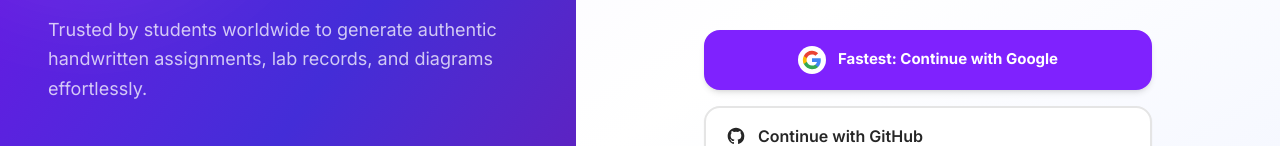
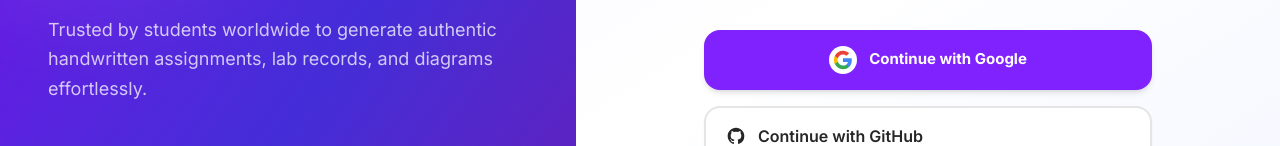
Before and after one commit to bipin-vishwakarma/inktrail, a React (Vite) app: page /auth in a window 1280 px wide. Shown: the part 273-419 px from the top of the page. Built offline with nearby package versions, Linux system fonts and the light colour scheme; no server answers; a web font is replaced by a local one.

Commit message:
fix: resolve text visibility issue and update google auth button

```diff
--- a/src/index.css
+++ b/src/index.css
@@ -681,6 +681,7 @@ html {
   }
 }
 
+@layer base {
   body {
     @apply bg-paper text-ink antialiased;
     font-feature-settings: "rlig" 1, "calt" 1;
@@ -689,6 +690,7 @@ body {
 
   h1, h2, h3, h4, h5, h6 {
     @apply font-display tracking-tight text-ink;
+  }
 }
 
 @keyframes fadeInUp {
--- a/src/pages/AuthPage.tsx
+++ b/src/pages/AuthPage.tsx
@@ -259,7 +259,7 @@ export default function AuthPage() {
                                                     <path fill="#EA4335" d="M12 5.38c1.62 0 3.06.56 4.21 1.64l3.15-3.15C17.45 2.09 14.97 1 12 1 7.7 1 3.99 3.47 2.18 7.07l3.66 2.84c.87-2.6 3.3-4.53 6.16-4.53z" />
                                                 </svg>
                                             </div>
-                                            <span className="text-[15px]">Fastest: Continue with Google</span>
+                                            <span className="text-[15px]">Continue with Google</span>
                                         </button>
 
                                         {/* GitHub OAuth Button */}
```
Lines whose indentation alone changed are shown as unchanged.
